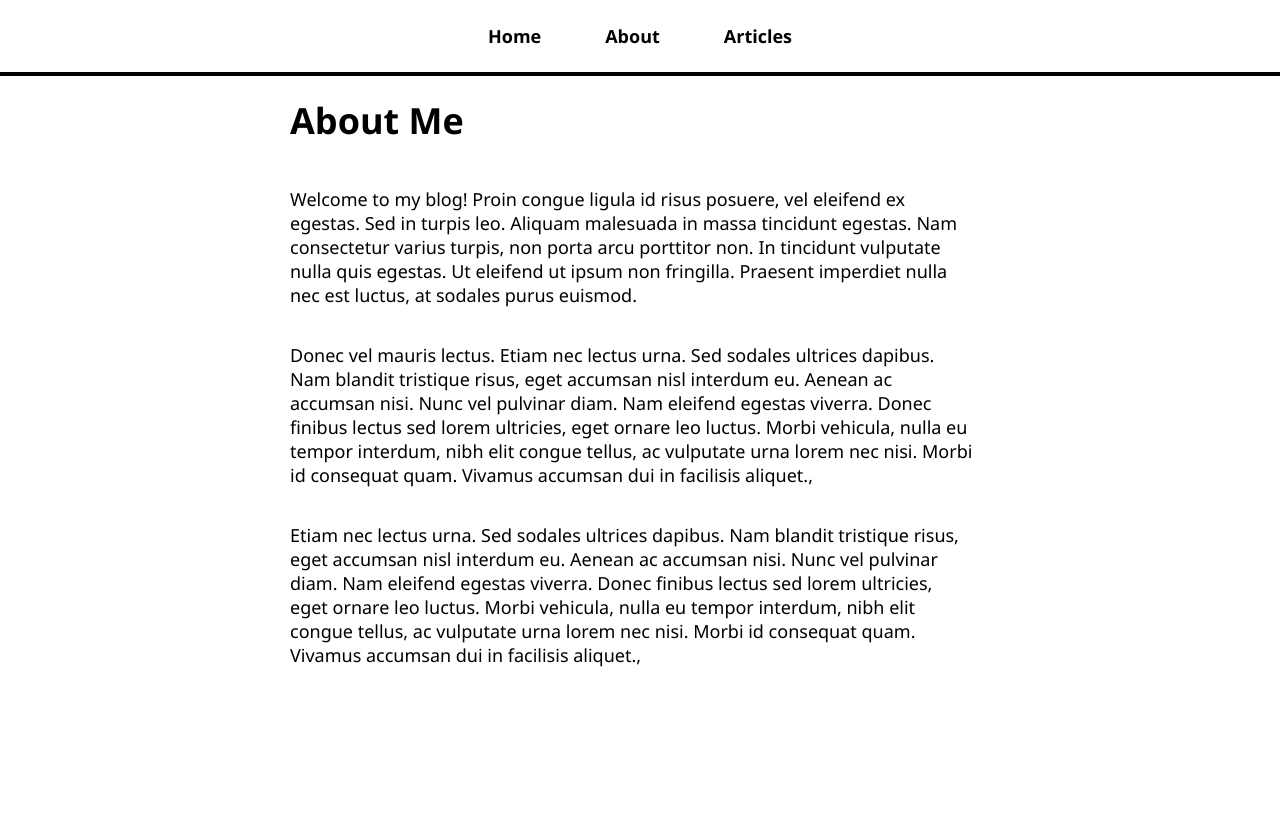
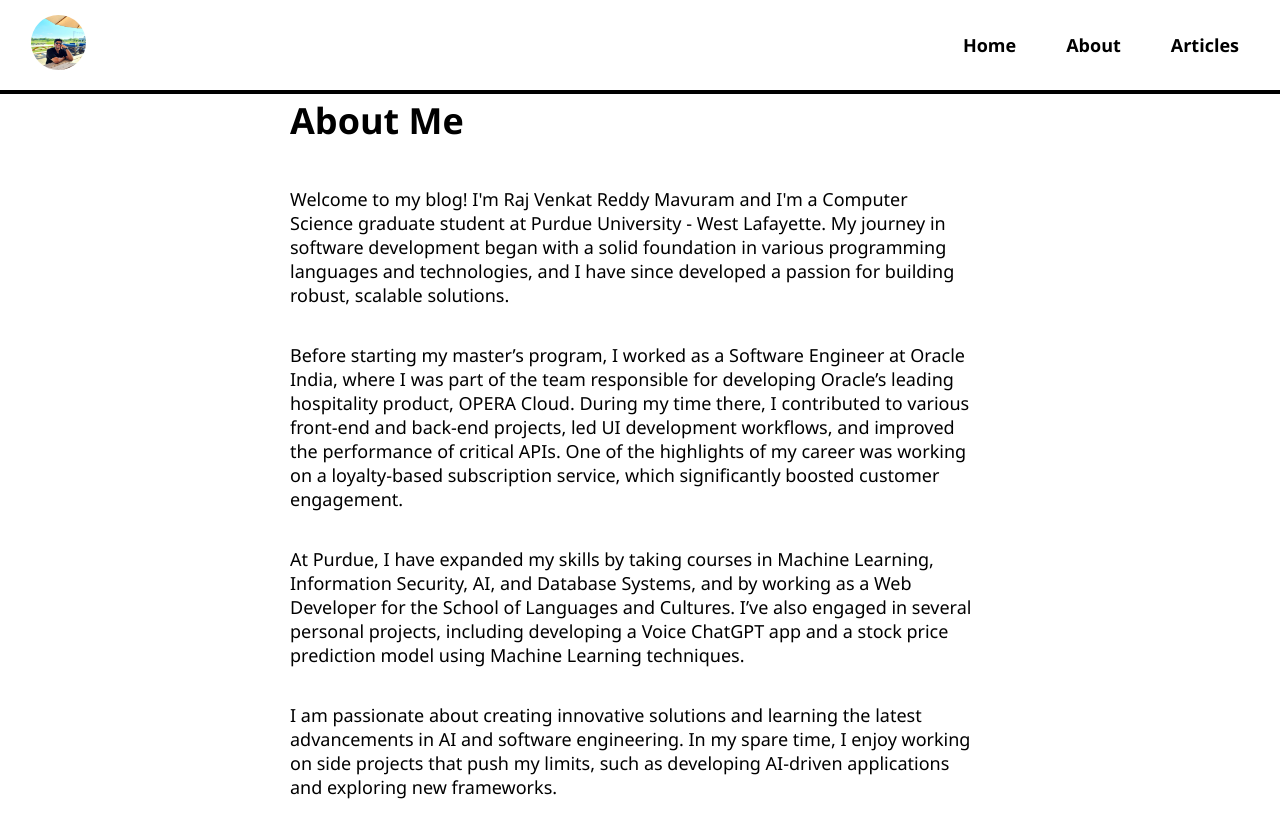
Before and after one commit to RajVenkat20/blog-app, a React (Create React App) app: page /about in a window 1280 px wide. Built offline with nearby package versions, Linux system fonts and the light colour scheme.

Commit message:
Changed About.js and added image icon to the site

```diff
--- a/src/App.css
+++ b/src/App.css
@@ -19,11 +19,30 @@ h3, h4 {
 
 nav {
   border-bottom: 4px solid black;
-  text-align: center;
   position: fixed;
   top: 0;
   width: 100%;
   background: white;
+
+}
+
+.nav-container {
+  display: flex;
+  justify-content: space-between;
+  align-items: center;
+  padding: 0px 16px; /* Add padding for spacing */
+}
+
+.nav-left {
+  display: flex;
+  align-items: center;
+}
+
+.nav-img {
+  width: 55px;
+  height: 55px;
+  border-radius: 50%;
+
 }
 
 nav ul {
@@ -34,15 +53,15 @@ nav ul {
 
 nav li {
   display: inline-block;
-  padding-top: 24px;
-  padding-bottom: 24px;
+  padding: 10px;
 }
 
 nav a {
   text-decoration: none;
   color: black;
   font-weight: bold;
-  padding: 24px 32px;
+  padding: 15px;
+  transition: background-color 0.75s ease;
 }
 
 nav a:hover {
@@ -108,7 +127,6 @@ input, textarea {
 }
 
 .nav-right {
-  position: absolute;
-  top: 8px;
-  right: 8px;
+  display: flex;
+  align-items: center;
 }
--- a/src/NavBar.js
+++ b/src/NavBar.js
@@ -1,12 +1,20 @@
 // This file is created outside the 'pages' folder because it is essentially not a page
 import { Link } from 'react-router-dom';
+import icon from './Raj.jpg'
 
 const NavBar = () => {
     return (
         <nav>
-            <ul>
-                {/* Wrapping each component that we want to have the link behavior inside the Link component
-                    'to' property specifies where it needs to be routed on clicking the link*/}
+            <div className="nav-container">
+                {/* Add the image on the left */}
+                <div className="nav-left">
+                    <Link to="/">
+                        <img src={icon} alt="Your Picture" className="nav-img" />
+                    </Link>
+                </div>
+
+                {/* Navigation links */}
+                <ul className="nav-right">
                     <li>
                         <Link to="/">Home</Link>
                     </li>
@@ -17,6 +25,7 @@ const NavBar = () => {
                         <Link to="/articles">Articles</Link>
                     </li>
                 </ul>
+            </div>
         </nav>
     );
 }
--- a/src/pages/About.js
+++ b/src/pages/About.js
@@ -3,28 +3,16 @@ const About = () => (
     <>
     <h1>About Me</h1>
     <p>
-        Welcome to my blog! Proin congue
-        ligula id risus posuere, vel eleifend ex egestas. Sed in turpis leo.
-        Aliquam malesuada in massa tincidunt egestas. Nam consectetur varius turpis,
-        non porta arcu porttitor non. In tincidunt vulputate nulla quis egestas. Ut
-        eleifend ut ipsum non fringilla. Praesent imperdiet nulla nec est luctus, at
-        sodales purus euismod.
+        Welcome to my blog! I'm Raj Venkat Reddy Mavuram and I'm a Computer Science graduate student at Purdue University - West Lafayette. My journey in software development began with a solid foundation in various programming languages and technologies, and I have since developed a passion for building robust, scalable solutions.
     </p>
     <p>
-        Donec vel mauris lectus. Etiam nec lectus urna. Sed sodales ultrices dapibus.
-        Nam blandit tristique risus, eget accumsan nisl interdum eu. Aenean ac accumsan
-        nisi. Nunc vel pulvinar diam. Nam eleifend egestas viverra. Donec finibus lectus
-        sed lorem ultricies, eget ornare leo luctus. Morbi vehicula, nulla eu tempor
-        interdum, nibh elit congue tellus, ac vulputate urna lorem nec nisi. Morbi id
-        consequat quam. Vivamus accumsan dui in facilisis aliquet.,
+        Before starting my master’s program, I worked as a Software Engineer at Oracle India, where I was part of the team responsible for developing Oracle’s leading hospitality product, OPERA Cloud. During my time there, I contributed to various front-end and back-end projects, led UI development workflows, and improved the performance of critical APIs. One of the highlights of my career was working on a loyalty-based subscription service, which significantly boosted customer engagement.
     </p>
     <p>
-        Etiam nec lectus urna. Sed sodales ultrices dapibus.
-        Nam blandit tristique risus, eget accumsan nisl interdum eu. Aenean ac accumsan
-        nisi. Nunc vel pulvinar diam. Nam eleifend egestas viverra. Donec finibus lectus
-        sed lorem ultricies, eget ornare leo luctus. Morbi vehicula, nulla eu tempor
-        interdum, nibh elit congue tellus, ac vulputate urna lorem nec nisi. Morbi id
-        consequat quam. Vivamus accumsan dui in facilisis aliquet.,
+        At Purdue, I have expanded my skills by taking courses in Machine Learning, Information Security, AI, and Database Systems, and by working as a Web Developer for the School of Languages and Cultures. I’ve also engaged in several personal projects, including developing a Voice ChatGPT app and a stock price prediction model using Machine Learning techniques.
+    </p>
+    <p>
+        I am passionate about creating innovative solutions and learning the latest advancements in AI and software engineering. In my spare time, I enjoy working on side projects that push my limits, such as developing AI-driven applications and exploring new frameworks.
     </p>
     </>
 );
```
Also changed, not shown: src/Raj.jpg (added). Lines whose indentation alone changed are shown as unchanged.
